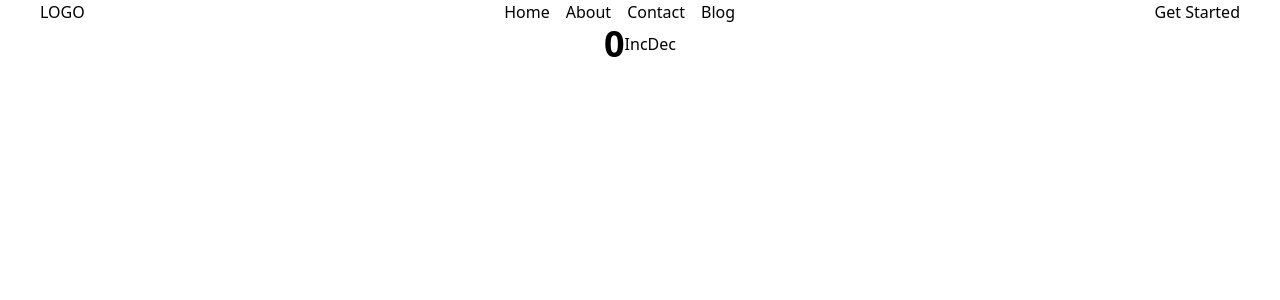
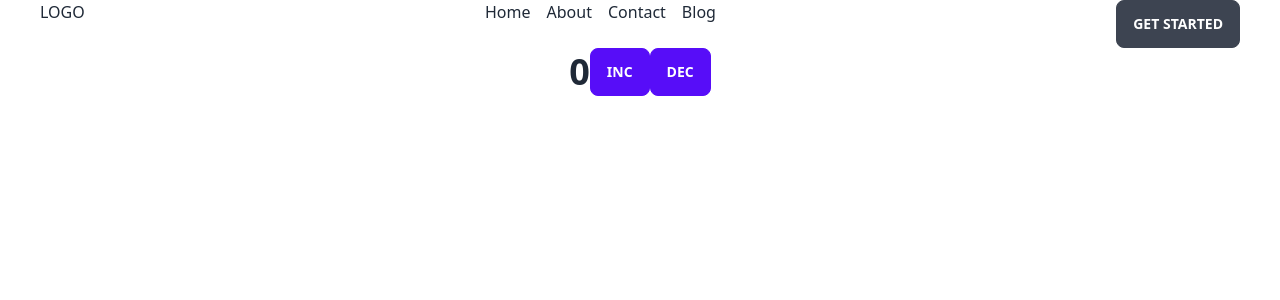
Before and after one commit to Azharul-Raj/explore-redux, a React (Vite) app: page / in a window 1280 px wide. Shown: the top 300 px of the page. Built offline with nearby package versions, Linux system fonts and the light colour scheme.

Commit message:
header customization

```diff
--- a/package.json
+++ b/package.json
@@ -11,6 +11,7 @@
   "dependencies": {
     "@reduxjs/toolkit": "^1.9.1",
     "axios": "^1.2.1",
+    "daisyui": "^2.45.0",
     "react": "^18.2.0",
     "react-dom": "^18.2.0",
     "react-icons": "^4.7.1",
--- a/src/components/Head.jsx
+++ b/src/components/Head.jsx
@@ -3,7 +3,7 @@ import './Head.css'
 
 const Head = () => {
     return (
-        <div className='flex lg:justify-between mx-10'>
+        <div className='flex flex-col lg:flex-row lg:justify-between mx-10'>
             {/* logo */}
             <div className="">
                 <h1>LOGO</h1>
@@ -11,15 +11,15 @@ const Head = () => {
             {/* nav */}
             <div className="">
                 <ul className='inline-flex flex-row space-x-4'>
-                    <li className='btn btn-sm focus:btn-info focus:bg-green-500'>Home</li>
-                    <li className='btn btn-sm active:btn-secondary focus:btn-info'>About</li>
-                    <li className='btn btn-sm active:btn-secondary focus:btn-info'>Contact</li>
-                    <li className='btn btn-sm active:btn-secondary focus:btn-info'>Blog</li>
+                    <li className='focus:btn-info focus:bg-green-500'>Home</li>
+                    <li className='active:btn-secondary focus:btn-info'>About</li>
+                    <li className='active:btn-secondary focus:btn-info'>Contact</li>
+                    <li className='active:btn-secondary focus:btn-info'>Blog</li>
                 </ul>
             </div>
             {/* button */}
             <div className="">
-                <button className='btn focus:text-6xl focus:bg-red-500'>Get Started</button>
+                <button className='btn'>Get Started</button>
             </div>
         </div>
     );
--- a/tailwind.config.cjs
+++ b/tailwind.config.cjs
@@ -6,5 +6,5 @@ module.exports = {
   theme: {
     extend: {},
   },
-  plugins: [],
+  plugins: [require("daisyui")],
 }
```
Also changed, not shown: 2 other files (tests, documents, lock files or other folders).
